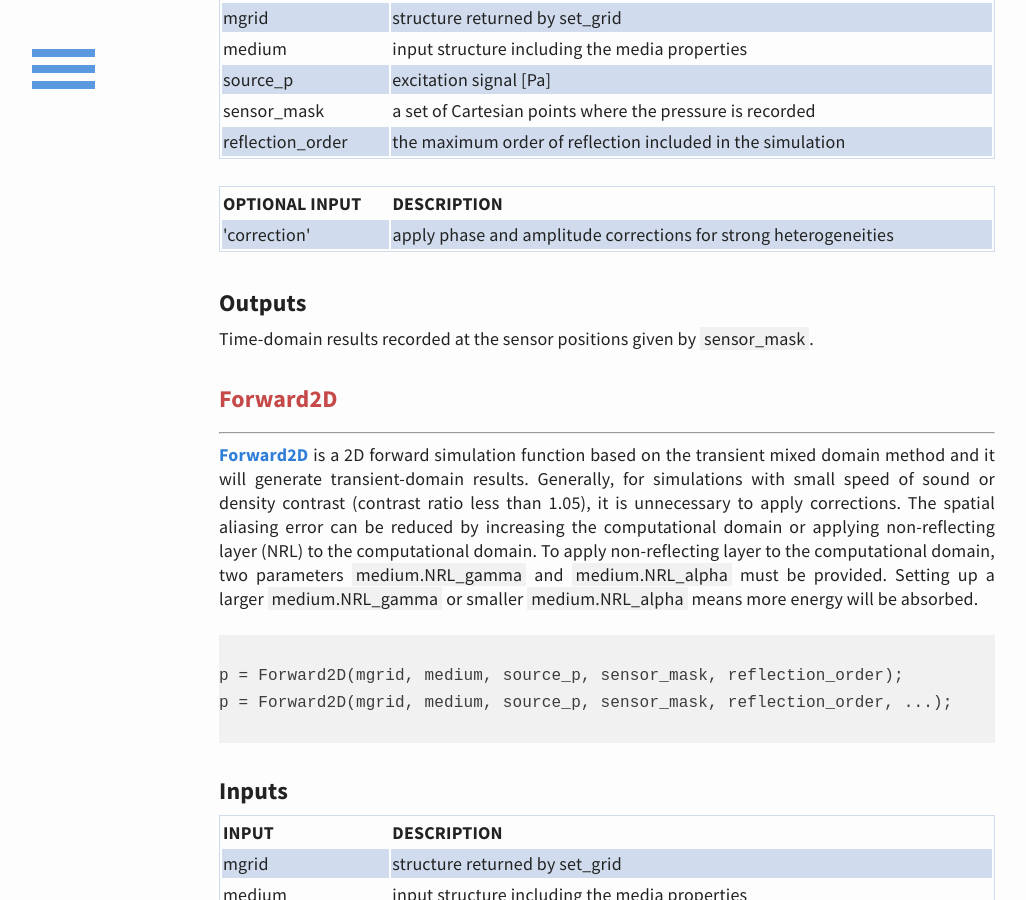
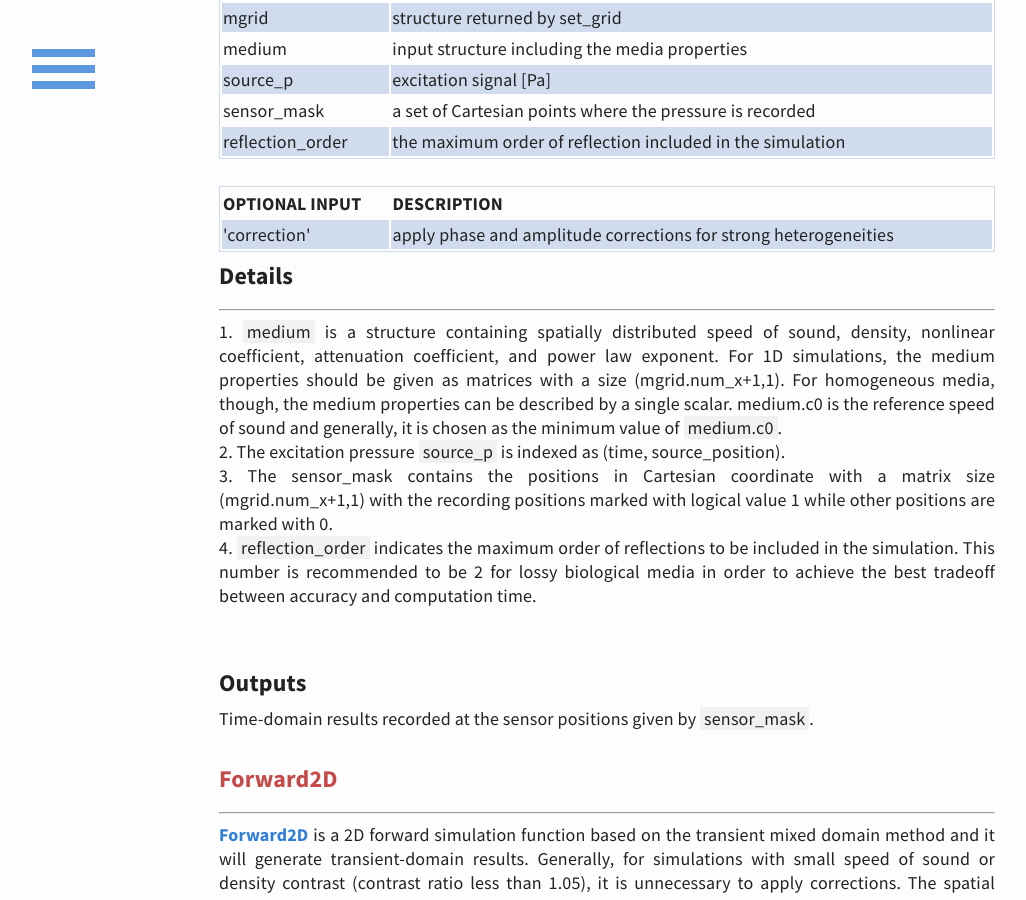
Before and after one commit to m-SOUND/mSOUND, a Jekyll site: the page built from function.html, in a window 1280 px wide and 900 px high, scrolled down 2351 px. Shown: the whole window, without its empty margins (33-1059 px from the left). Built offline with Jekyll 4.4.1, drawn with Linux system fonts in a browser that asks for light colours.

Commit message:
Update function.html

```diff
--- a/function.html
+++ b/function.html
@@ -162,6 +162,24 @@ p = Forward1D(mgrid, medium, source_p, sensor_mask, reflection_order, ...);
    <td>'correction'</td><td>apply phase and amplitude corrections for strong heterogeneities</td>
   </tr>
  </table>
+
+<h3> Details </h3>
+<hr>
+<p>
+1. <span style="background-color:#f1f1f1">medium</span>
+ is a structure containing spatially distributed speed of sound, density, nonlinear coefficient,
+ attenuation coefficient, and power law exponent.
+ For 1D simulations, the medium properties should be given as matrices with a size (mgrid.num_x+1,1).
+ For homogeneous media, though, the medium properties can be described by a single scalar. medium.c0
+ is the reference speed of sound and generally, it is chosen as the minimum value of
+ <span style="background-color:#f1f1f1">medium.c0</span>.
+ <br>2. The excitation pressure <span style="background-color:#f1f1f1">source_p</span> is indexed as (time, source_position).
+<br>3. The sensor_mask contains the positions in Cartesian coordinate with a matrix size (mgrid.num_x+1,1)
+ with the recording positions marked with logical value 1 while other positions are marked with 0.
+ <br>4. <span style="background-color:#f1f1f1">reflection_order</span>
+ indicates the maximum order of reflections to be included in the simulation. This number is
+ recommended to be 2 for lossy biological media in order to achieve the best tradeoff between accuracy and computation time.
+</p>
 
 
 <br>
```
